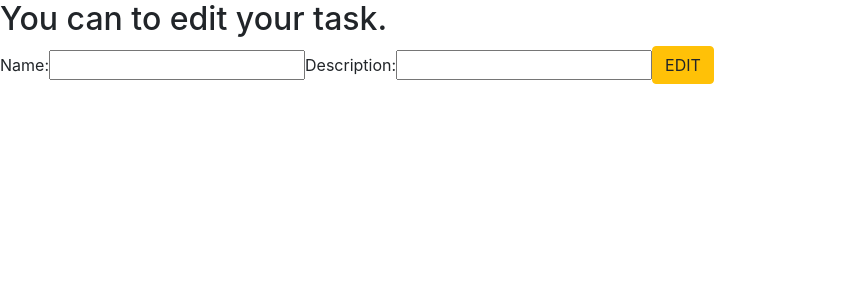
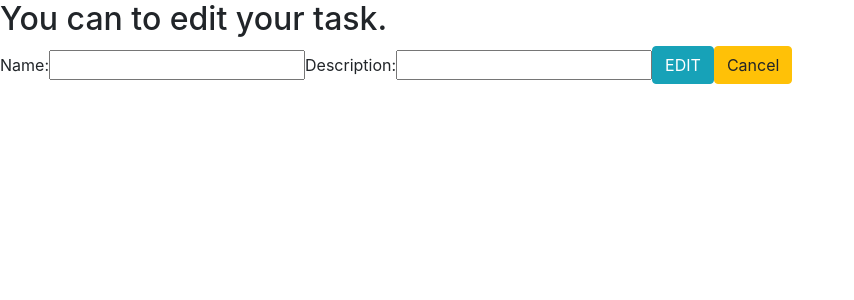
Before and after one commit to LucyTBCZ/project_todolist, a PHP site: page /edit.php in a window 1280 px wide. Shown: the top 300 px of the page, without its empty margins (0-854 px from the left). Run offline with PHP 8.4, Linux system fonts and the light colour scheme; some libraries are stand-ins or nearby versions.

Commit message:
v1.1: ajout des boutons cancel

```diff
--- a/MVC/config.php
+++ b/MVC/config.php
@@ -4,6 +4,6 @@
 $host='localhost';
 $dbn="todolist";
 $db_login="root";
-$db_pwd="secret"; // rentrer votre propre mot de passe de base de données
+$db_pwd="secret"; // rentrez votre mot de passe de base de données sql.
 
 ?>
--- a/MVC/view/add.php
+++ b/MVC/view/add.php
@@ -21,6 +21,7 @@
 		<section class="form-group"><label for="description"> Description:</label>
 		<input type="text" name="descri"></section>
 		<input type="submit" name="add" class="btn btn-success" value="Add" >
+		<button type="button" name="retour" class="btn btn-warning" onclick="location.href='accueil.php'">Cancel</button>
 	</form>
 
 </body>
--- a/MVC/view/delete.php
+++ b/MVC/view/delete.php
@@ -16,7 +16,7 @@
 
 		<form method="POST" class="form-inline">
 			<input type="submit" class="btn btn-danger" name="delete" value="Delete">
-
+			<button type="button" name="retour" class="btn btn-warning" onclick="location.href='accueil.php'">Cancel</button>
 		</form>
 
 	</article>
--- a/MVC/view/edit.php
+++ b/MVC/view/edit.php
@@ -24,8 +24,8 @@
 				<label for="description">Description:</label>
 				<input type="text" name="descri">
 			</section>
-			<button type="submit" class="btn btn-warning" name="edit">EDIT</button>
-
+			<button type="submit" class="btn btn-info" name="edit">EDIT</button>
+			<button type="button" name="retour" class="btn btn-warning" onclick="location.href='accueil.php'">Cancel</button>
 		</form>
 
 	</article>
--- a/MVC/view/read.php
+++ b/MVC/view/read.php
@@ -21,10 +21,9 @@
 		<li><button class="btn btn-default" onclick="location.href='edit.php?id=<?=$element["elementId"]?>'">Edit</a></button>
 		</li>
 
-
-
 		<li><button class="btn btn-default" onclick="location.href='delete.php?id=<?=$element['elementId']?>'"> Delete</a></button></li>
 
+		<li><button type="button" name="retour" class="btn btn-warning" onclick="location.href='accueil.php'">Cancel</button></li>
 	</ul>
 
 </body>
```
